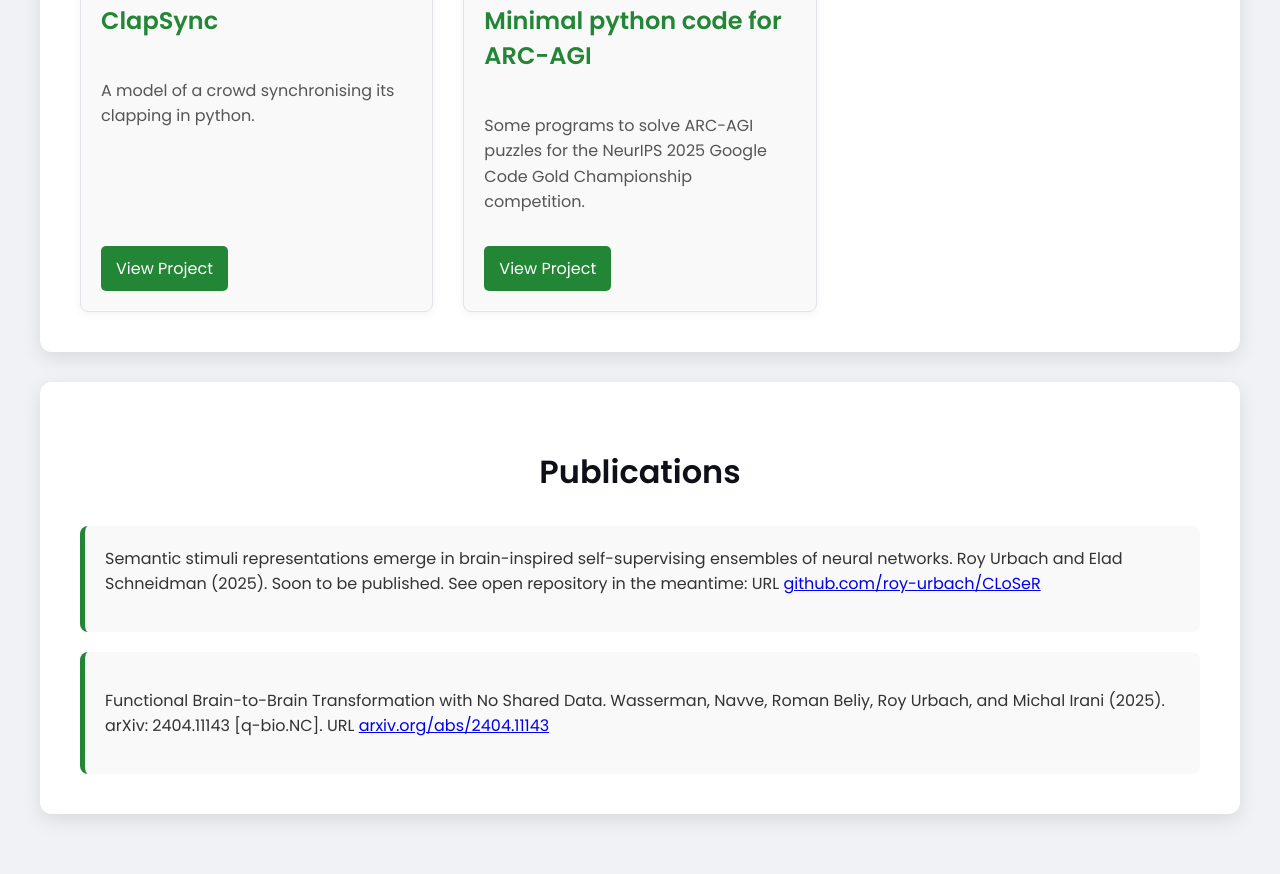
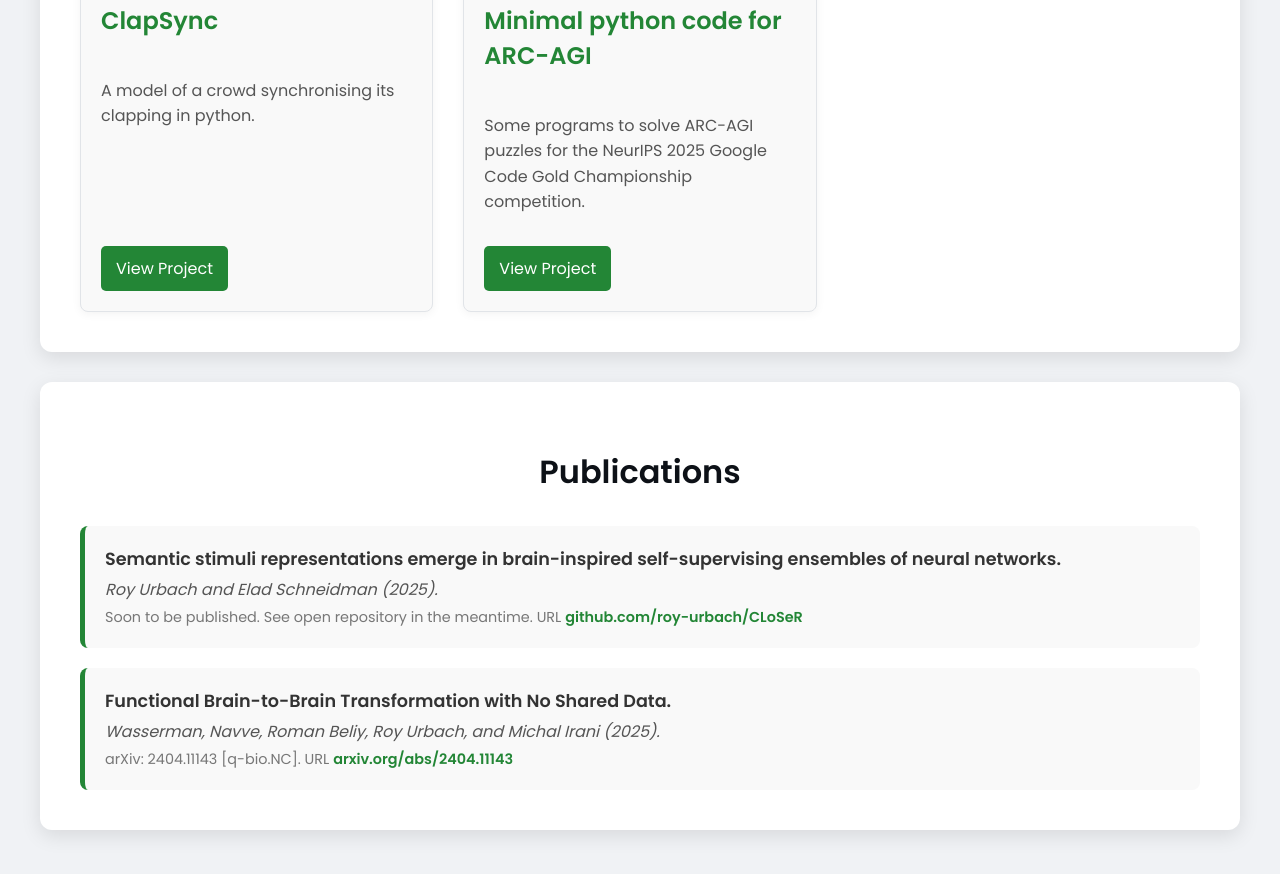
Before and after one commit to roy-urbach/roy-urbach.github.io, a plain HTML site: page index.html in a window 1280 px wide. Shown: the part 1239-2113 px from the top of the page. Drawn offline with Linux system fonts and the light colour scheme.

Commit message:
Update index.html

```diff
--- a/index.html
+++ b/index.html
@@ -72,10 +72,14 @@
             <h2>Publications</h2>
             <div class="publication-list">
                 <div class="publication-item">
-                    Semantic stimuli representations emerge in brain-inspired self-supervising ensembles of neural networks. Roy Urbach and Elad Schneidman (2025). Soon to be published. See open repository in the meantime: URL <a href="https://github.com/roy-urbach/CLoSeR" target="_blank">github.com/roy-urbach/CLoSeR</a></p>
+                    <p class="publication-title">Semantic stimuli representations emerge in brain-inspired self-supervising ensembles of neural networks.</p>
+                    <p class="publication-authors">Roy Urbach and Elad Schneidman (2025).</p>
+                    <p class="publication-status">Soon to be published. See open repository in the meantime. URL <a href="https://github.com/roy-urbach/CLoSeR" target="_blank">github.com/roy-urbach/CLoSeR</a></p>
                 </div>
                 <div class="publication-item">
-                    <p>Functional Brain-to-Brain Transformation with No Shared Data. Wasserman, Navve, Roman Beliy, Roy Urbach, and Michal Irani (2025). arXiv: 2404.11143 [q-bio.NC]. URL <a href="https://arxiv.org/abs/2404.11143" target="_blank">arxiv.org/abs/2404.11143</a></p>
+                    <p class="publication-title">Functional Brain-to-Brain Transformation with No Shared Data.</p>
+                    <p class="publication-authors">Wasserman, Navve, Roman Beliy, Roy Urbach, and Michal Irani (2025).</p>
+                    <p class="publication-status">arXiv: 2404.11143 [q-bio.NC]. URL <a href="https://arxiv.org/abs/2404.11143" target="_blank">arxiv.org/abs/2404.11143</a></p>
                 </div>
             </div>
         </section>
```
